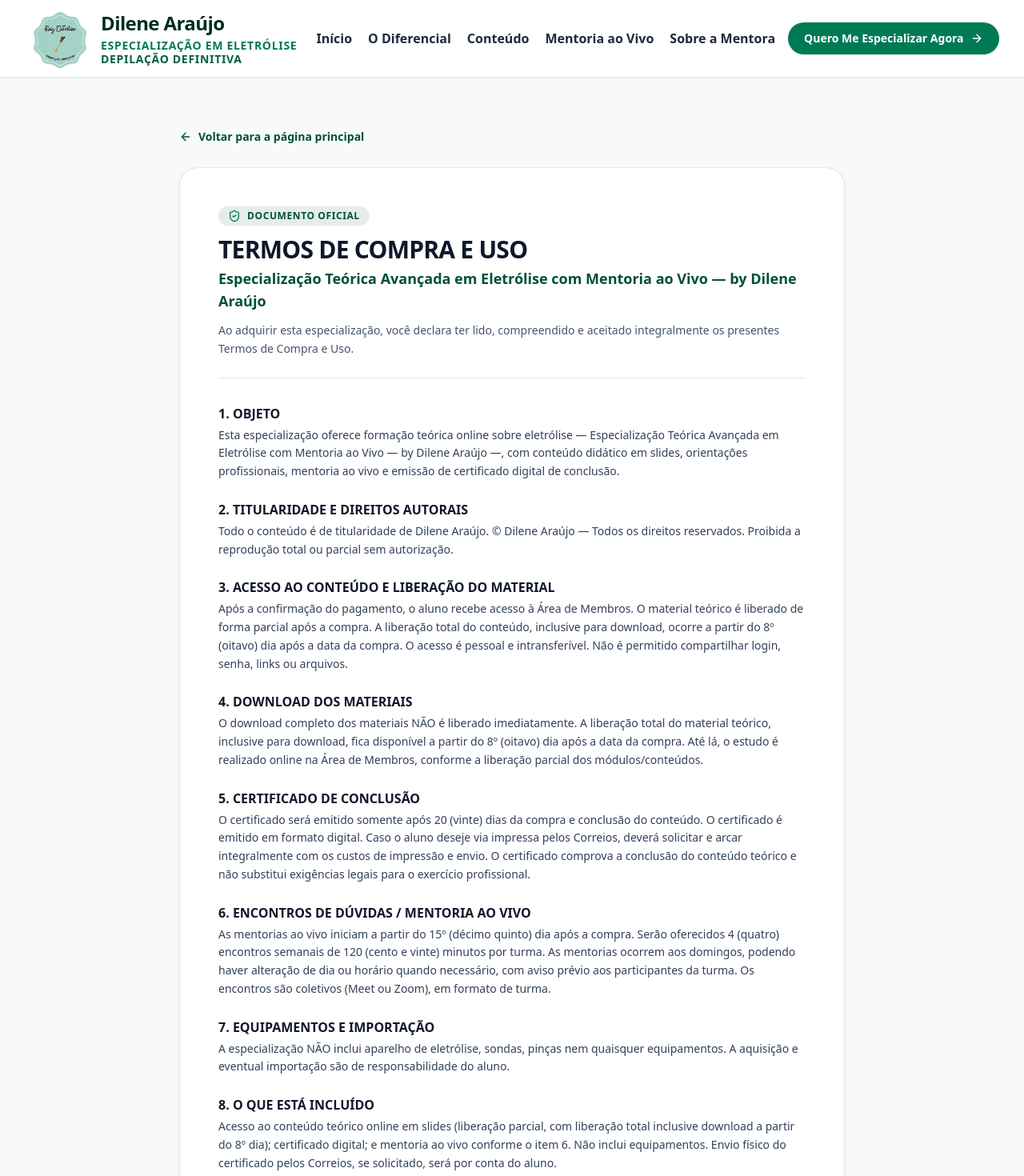
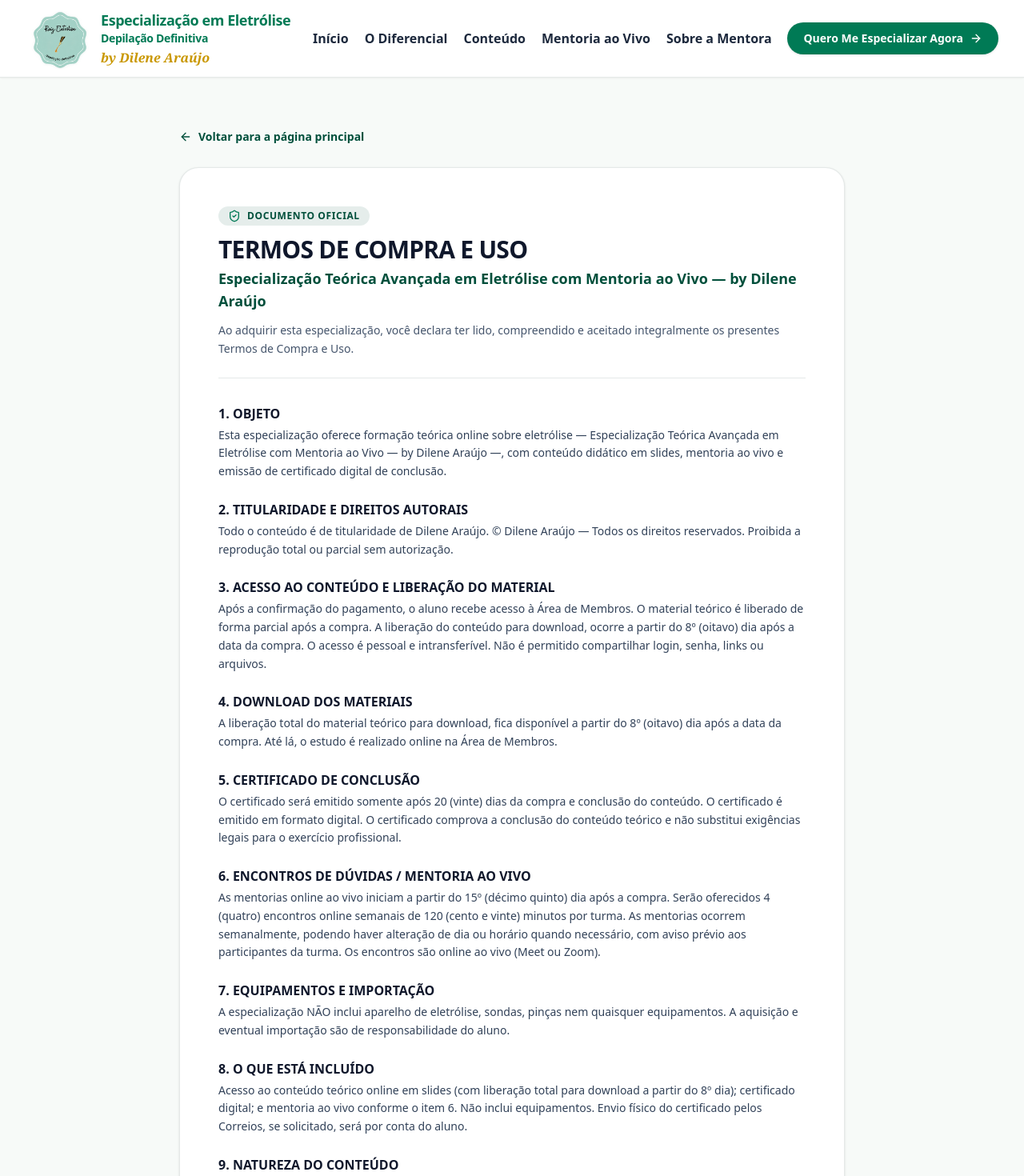
Before and after one commit to EG-Clientes/curso-eletrolise, a Next.js app: page /termos in a window 1280 px wide. Shown: the top 1470 px of the page at 80% size. Built offline with nearby package versions, Linux system fonts and the light colour scheme.

Commit message:
Ajuste de cores e tipografia no Navbar

```diff
--- a/src/app/termos/page.tsx
+++ b/src/app/termos/page.tsx
@@ -10,7 +10,7 @@ export default function TermosPage() {
     {
       numero: "1",
       titulo: "OBJETO",
-      texto: "Esta especialização oferece formação teórica online sobre eletrólise — Especialização Teórica Avançada em Eletrólise com Mentoria ao Vivo — by Dilene Araújo —, com conteúdo didático em slides, orientações profissionais, mentoria ao vivo e emissão de certificado digital de conclusão."
+      texto: "Esta especialização oferece formação teórica online sobre eletrólise — Especialização Teórica Avançada em Eletrólise com Mentoria ao Vivo — by Dilene Araújo —, com conteúdo didático em slides, mentoria ao vivo e emissão de certificado digital de conclusão."
     },
     {
       numero: "2",
@@ -20,22 +20,22 @@ export default function TermosPage() {
     {
       numero: "3",
       titulo: "ACESSO AO CONTEÚDO E LIBERAÇÃO DO MATERIAL",
-      texto: "Após a confirmação do pagamento, o aluno recebe acesso à Área de Membros. O material teórico é liberado de forma parcial após a compra. A liberação total do conteúdo, inclusive para download, ocorre a partir do 8º (oitavo) dia após a data da compra. O acesso é pessoal e intransferível. Não é permitido compartilhar login, senha, links ou arquivos."
+      texto: "Após a confirmação do pagamento, o aluno recebe acesso à Área de Membros. O material teórico é liberado de forma parcial após a compra. A liberação do conteúdo para download, ocorre a partir do 8º (oitavo) dia após a data da compra. O acesso é pessoal e intransferível. Não é permitido compartilhar login, senha, links ou arquivos."
     },
     {
       numero: "4",
       titulo: "DOWNLOAD DOS MATERIAIS",
-      texto: "O download completo dos materiais NÃO é liberado imediatamente. A liberação total do material teórico, inclusive para download, fica disponível a partir do 8º (oitavo) dia após a data da compra. Até lá, o estudo é realizado online na Área de Membros, conforme a liberação parcial dos módulos/conteúdos."
+      texto: "A liberação total do material teórico para download, fica disponível a partir do 8º (oitavo) dia após a data da compra. Até lá, o estudo é realizado online na Área de Membros."
     },
     {
       numero: "5",
       titulo: "CERTIFICADO DE CONCLUSÃO",
-      texto: "O certificado será emitido somente após 20 (vinte) dias da compra e conclusão do conteúdo. O certificado é emitido em formato digital. Caso o aluno deseje via impressa pelos Correios, deverá solicitar e arcar integralmente com os custos de impressão e envio. O certificado comprova a conclusão do conteúdo teórico e não substitui exigências legais para o exercício profissional."
+      texto: "O certificado será emitido somente após 20 (vinte) dias da compra e conclusão do conteúdo. O certificado é emitido em formato digital. O certificado comprova a conclusão do conteúdo teórico e não substitui exigências legais para o exercício profissional."
     },
     {
       numero: "6",
       titulo: "ENCONTROS DE DÚVIDAS / MENTORIA AO VIVO",
-      texto: "As mentorias ao vivo iniciam a partir do 15º (décimo quinto) dia após a compra. Serão oferecidos 4 (quatro) encontros semanais de 120 (cento e vinte) minutos por turma. As mentorias ocorrem aos domingos, podendo haver alteração de dia ou horário quando necessário, com aviso prévio aos participantes da turma. Os encontros são coletivos (Meet ou Zoom), em formato de turma."
+      texto: "As mentorias online ao vivo iniciam a partir do 15º (décimo quinto) dia após a compra. Serão oferecidos 4 (quatro) encontros online semanais de 120 (cento e vinte) minutos por turma. As mentorias ocorrem semanalmente, podendo haver alteração de dia ou horário quando necessário, com aviso prévio aos participantes da turma. Os encontros são online ao vivo (Meet ou Zoom)."
     },
     {
       numero: "7",
@@ -45,7 +45,7 @@ export default function TermosPage() {
     {
       numero: "8",
       titulo: "O QUE ESTÁ INCLUÍDO",
-      texto: "Acesso ao conteúdo teórico online em slides (liberação parcial, com liberação total inclusive download a partir do 8º dia); certificado digital; e mentoria ao vivo conforme o item 6. Não inclui equipamentos. Envio físico do certificado pelos Correios, se solicitado, será por conta do aluno."
+      texto: "Acesso ao conteúdo teórico online em slides (com liberação total para download a partir do 8º dia); certificado digital; e mentoria ao vivo conforme o item 6. Não inclui equipamentos. Envio físico do certificado pelos Correios, se solicitado, será por conta do aluno."
     },
     {
       numero: "9",
--- a/src/components/Faq.tsx
+++ b/src/components/Faq.tsx
@@ -12,7 +12,7 @@ export default function Faq() {
     },
     {
       pergunta: "Quando recebo o material didático autoral para download?",
-      resposta: "Ao se matricular, você tem liberação parcial imediata do conteúdo em aulas para já iniciar seus estudos. A liberação completa do material didático autoral com todos os slides e PDF para download definitivo é liberada a partir do 8º dia da compra."
+      resposta: "Ao se matricular, você tem liberação parcial imediata do conteúdo em aulas para já iniciar seus estudos. A liberação completa do material didático autoral para download definitivo é liberada a partir do 8º dia da compra."
     },
     {
       pergunta: "Como e quando acontecem as mentorias online ao vivo com Dilene Araújo?",
@@ -28,7 +28,7 @@ export default function Faq() {
     },
     {
       pergunta: "Quem pode fazer o curso?",
-      resposta: "A especialização é destinada a esteticistas e profissionais da área da saúde que desejam se especializar na técnica definitiva de eletrólise."
+      resposta: "A especialização é destinada a esteticistas e profissionais da área da saúde que desejam se especializar na técnica de depilação definitiva por eletrólise."
     },
     {
       pergunta: "Quais são as formas de pagamento disponíveis na Hotmart?",
--- a/src/components/GradeConteudo.tsx
+++ b/src/components/GradeConteudo.tsx
@@ -96,7 +96,7 @@ export default function GradeConteudo() {
               <span>Assinatura Autoral</span>
             </div>
             <h3 className="text-sm sm:text-base font-bold text-slate-900 leading-snug">
-              O método Raiz Eletrólise na Especialização em Eletrólise
+              O método na Especialização em Eletrólise by Dilene Araújo
             </h3>
           </div>
 
@@ -105,7 +105,7 @@ export default function GradeConteudo() {
 
           {/* Lado Direito: Texto Exato com Alto Contraste e Destaque Visual */}
           <p className="text-xs sm:text-sm text-slate-800 leading-relaxed font-normal">
-            O método exclusivo desenvolvido por <strong>Dilene Araújo</strong> une <strong>prática ergonômica</strong>, <strong>calibração perfeita de potência</strong> e <strong>experiência sensorial acolhedora</strong> para a cliente. A especialização em eletrólise através deste curso de eletrólise posiciona você na <strong className="text-emerald-950 font-bold">vanguarda da depilação elétrica definitiva no Brasil</strong>.
+            O método exclusivo desenvolvido por <strong>Dilene Araújo</strong> une <strong>prática ergonômica</strong>, <strong>calibração perfeita de potência</strong> e <strong>experiência sensorial acolhedora</strong> para a cliente. A especialização em eletrólise através deste curso de eletrólise by Dilene Araújo posiciona você na <strong className="text-emerald-950 font-bold">vanguarda da depilação elétrica definitiva no Brasil</strong>.
           </p>
         </div>
 
--- a/src/components/Hero.tsx
+++ b/src/components/Hero.tsx
@@ -113,13 +113,6 @@ export default function Hero() {
                 <span>Quero Me Especializar Agora</span>
                 <ArrowRight className="w-5 h-5" />
               </a>
-
-              <a
-                href="#metodo"
-                className="inline-flex items-center justify-center px-6 py-4 rounded-full text-base font-semibold text-slate-700 hover:text-emerald-900 hover:bg-emerald-50 transition-colors duration-200"
-              >
-                Conhecer o Programa
-              </a>
             </div>
 
             {/* Aviso de escassez e exclusividade */}
--- a/src/components/Navbar.tsx
+++ b/src/components/Navbar.tsx
@@ -53,14 +53,14 @@ export default function Navbar() {
                 />
               </div>
               <div className="flex flex-col shrink-0 whitespace-nowrap">
-                <span className="font-bold text-xl sm:text-2xl tracking-tight text-emerald-950 leading-tight whitespace-nowrap">
-                  Dilene Araújo
-                </span>
-                <span className="text-xs sm:text-sm uppercase tracking-wider text-emerald-700 font-bold whitespace-nowrap mt-1 leading-tight">
+                <span className="font-bold text-base sm:text-lg tracking-tight text-emerald-700 leading-tight whitespace-nowrap">
                   Especialização em Eletrólise
                 </span>
-                <span className="text-xs sm:text-sm uppercase tracking-wider text-emerald-800 font-bold whitespace-nowrap leading-tight">
+                <span className="text-xs sm:text-sm font-bold tracking-tight text-emerald-700 leading-tight whitespace-nowrap mt-0.5">
                   Depilação Definitiva
+                </span>
+                <span className="font-serif italic text-sm sm:text-base font-semibold text-[#C99700] tracking-normal whitespace-nowrap leading-tight mt-1.5">
+                  by Dilene Araújo
                 </span>
               </div>
             </button>
--- a/src/components/Oferta.tsx
+++ b/src/components/Oferta.tsx
@@ -36,7 +36,7 @@ export default function Oferta() {
           </h2>
 
           <p className="text-base sm:text-lg text-slate-700 leading-relaxed font-medium">
-            Tenha em mãos a formação teórica de alto nível e o acompanhamento próximo de quem é expert no assunto.
+            Tenha em mãos a formação teórica de alto nível e a mentoria de quem é expert no assunto.
           </p>
         </div>
 
@@ -83,7 +83,7 @@ export default function Oferta() {
                   <div className="flex items-start gap-3">
                     <CheckCircle2 className="w-5 h-5 text-amber-300 shrink-0 mt-0.5" />
                     <span className="text-sm sm:text-base text-emerald-50">
-                      <strong>20 horas de conteúdo teórico autoral:</strong> anatomia folicular, corrente galvânica, termólise, método blend, biossegurança e anamnese.
+                      <strong>20 horas de conteúdo teórico autoral:</strong> anatomia folicular, corrente galvânica, termólise, método blend, biossegurança, anamnese e histórico da técnica
                     </span>
                   </div>
 
```
